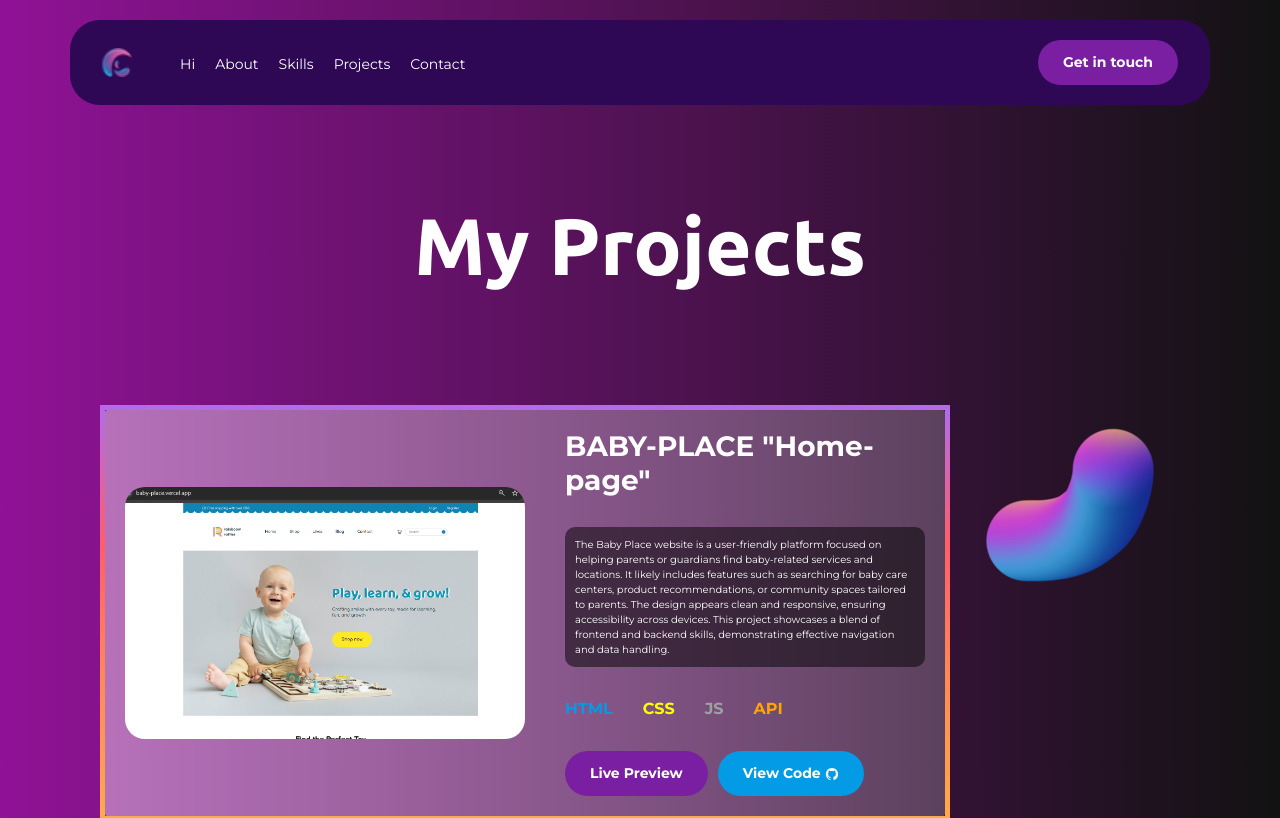
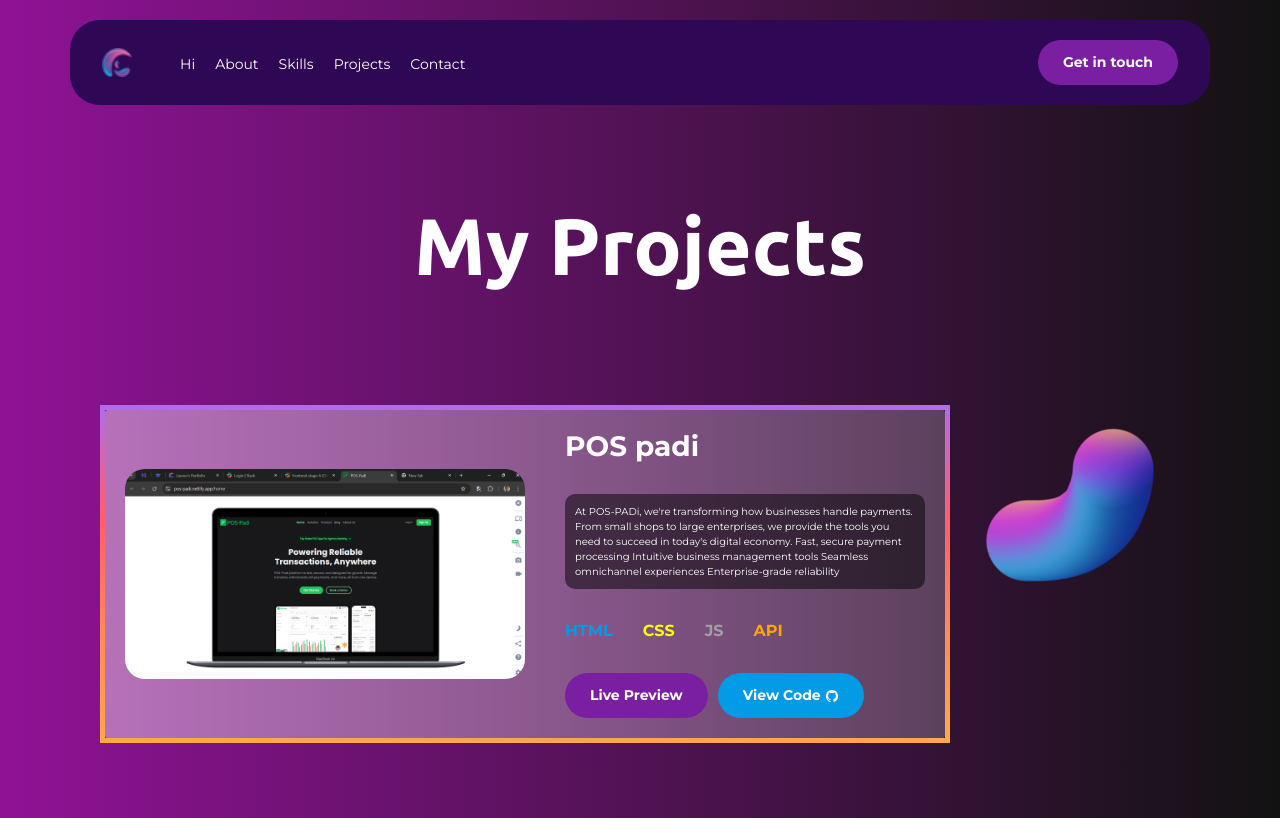
Before and after one commit to laurenjude/LaurensPotfolio, a React (Vite) app: page /portfolio in a window 1280 px wide. Shown: the top 818 px of the page. Built offline with nearby package versions, Linux system fonts and the light colour scheme.

Commit message:
updated my new project

```diff
--- a/src/pages/LandingPage/LandingPage.jsx
+++ b/src/pages/LandingPage/LandingPage.jsx
@@ -52,6 +52,7 @@ import scorem from "../../assets/Assets/Logos/checkmark.png";
 import { Link } from "react-scroll";
 import ScrollReveal from "scrollreveal";
 import emailjs from "emailjs-com";
+import Pospadi from "../../assets/Assets/Social Icons/image.png";
 
 // =================================================
 
@@ -643,6 +644,19 @@ const LandingPage = () => {
         </p>
         <div className="proo">
           <div
+            className="web1 reveal-from-right"
+            data-sr="enter right 50px over 1s">
+            <img
+              src={Pospadi}
+              alt="pos-padi"
+            />
+            <div className="prodep1 mt-4">
+              <p>Pos-Padi</p>
+              <h5>15/03/2025</h5>
+            </div>
+          </div>
+
+          <div
             className="web4 reveal-from-left"
             data-sr="enter left 50px over 1s">
             <div className="prodep4 mb-4">
--- a/src/pages/PortfolioPage/PortfolioPage.jsx
+++ b/src/pages/PortfolioPage/PortfolioPage.jsx
@@ -1,7 +1,7 @@
 import React, { useEffect } from "react";
 import "./PortfolioPage.css";
 import { IoLogoGithub } from "react-icons/io";
-import project1 from "../../assets/Assets/Social Icons/bbbbaby.png";
+import project1 from "../../assets/Assets/Social Icons/image.png";
 import project2 from "../../assets/Assets/Social Icons/DESSERTS.png";
 import project3 from "../../assets/Assets/Social Icons/GLOBE.png";
 import project4 from "../../assets/Assets/Logos/mpay.png";
@@ -76,8 +76,9 @@ const PortfolioPage = () => {
 
   // =========================WEBLINKS==========================
 
-  const sunnySideCode = "https://github.com/laurenjude/BABY-PLACE";
-  const sunnySideSite = "https://baby-place.vercel.app/";
+  const sunnySideCode =
+    "https://github.com/laurenjude/pos-padi-frontend/tree/dev";
+  const sunnySideSite = "https://pos-padi.netlify.app/home";
 
   const entertainmentWebappCode = "https://github.com/laurenjude/Desserts";
   const entertainmentWebappSite = "https://desserts-green.vercel.app/";
@@ -109,16 +110,13 @@ const PortfolioPage = () => {
             />
           </div>
           <div className="sideright">
-            <h3 className="text-start">BABY-PLACE "Home-page"</h3>
+            <h3 className="text-start">POS padi</h3>
             <p className="prodes">
-              The Baby Place website is a user-friendly platform focused on
-              helping parents or guardians find baby-related services and
-              locations. It likely includes features such as searching for baby
-              care centers, product recommendations, or community spaces
-              tailored to parents. The design appears clean and responsive,
-              ensuring accessibility across devices. This project showcases a
-              blend of frontend and backend skills, demonstrating effective
-              navigation and data handling.
+              At POS-PADi, we're transforming how businesses handle payments.
+              From small shops to large enterprises, we provide the tools you
+              need to succeed in today's digital economy. Fast, secure payment
+              processing Intuitive business management tools Seamless
+              omnichannel experiences Enterprise-grade reliability
             </p>
             <div className="techno">
               <p className="httt">HTML</p>
```
Also changed, not shown: src/assets/Assets/Social Icons/image.png (added), 1 other file (tests, documents, lock files or other folders).
